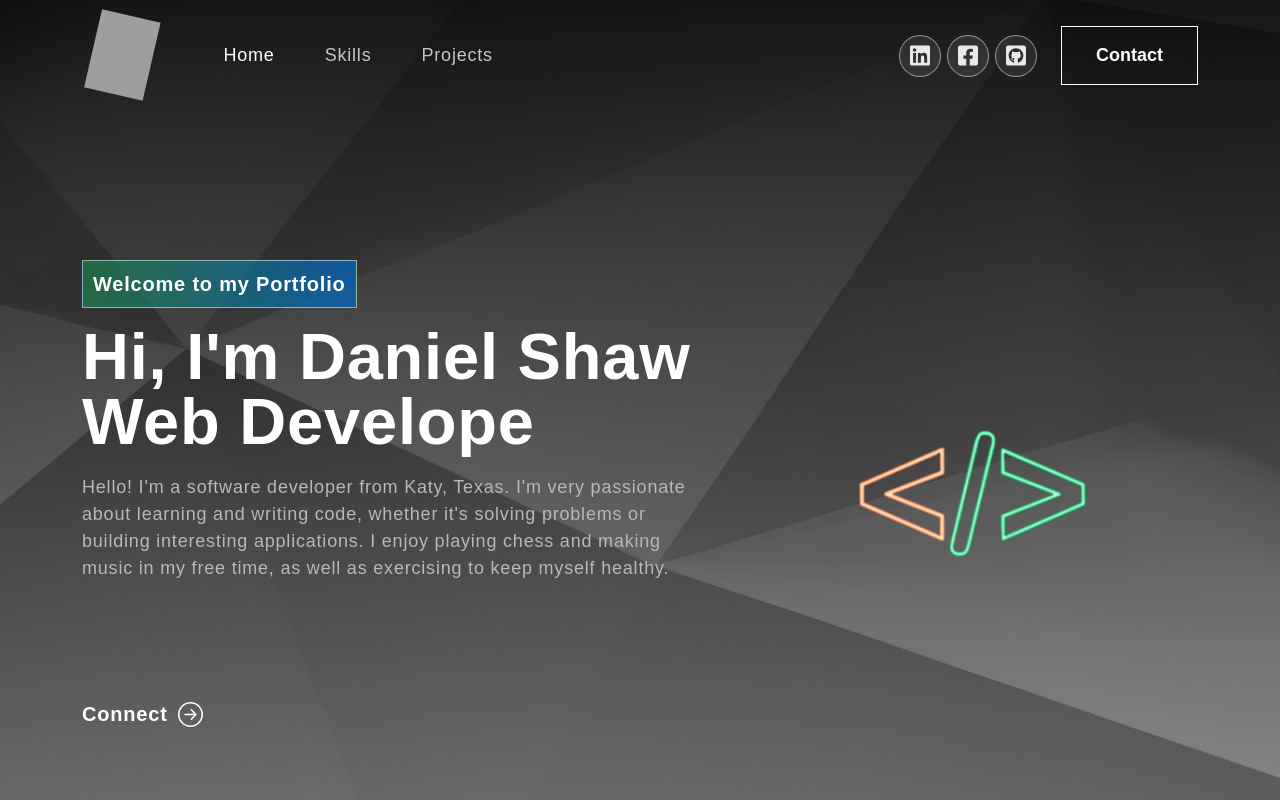
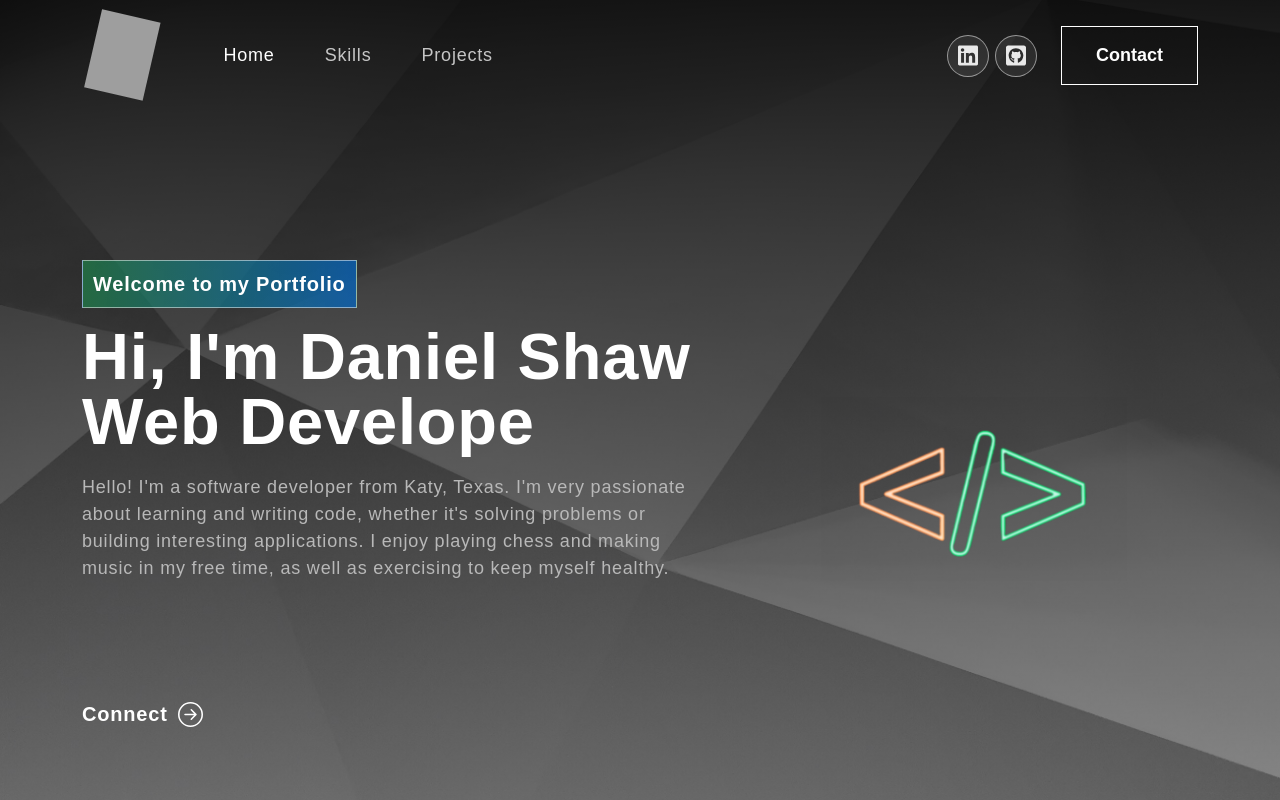
Before and after one commit to NimbusManski/Portfolio, a React (Create React App) app: page / in a window 1280 px wide. Shown: the top 800 px of the page. Built offline with nearby package versions, Linux system fonts and the light colour scheme; grey boxes are pictures that could not be loaded.

Commit message:
add project links and spell check

```diff
--- a/src/components/Navigation.js
+++ b/src/components/Navigation.js
@@ -82,12 +82,6 @@ function Navigation() {
               >
                 <img src={"./images/linkedin.svg"} alt="LinkedIn" />
               </a>
-              <a
-                href="https://www.facebook.com/profile.php?id=100008188393147"
-                target="_blank"
-              >
-                <img src={"./images/square-facebook.svg"} alt="Facebook" />
-              </a>
               <a href="https://github.com/NimbusManski" target="_blank">
                 <img
                   src={"./images/square-github.svg"}
```
